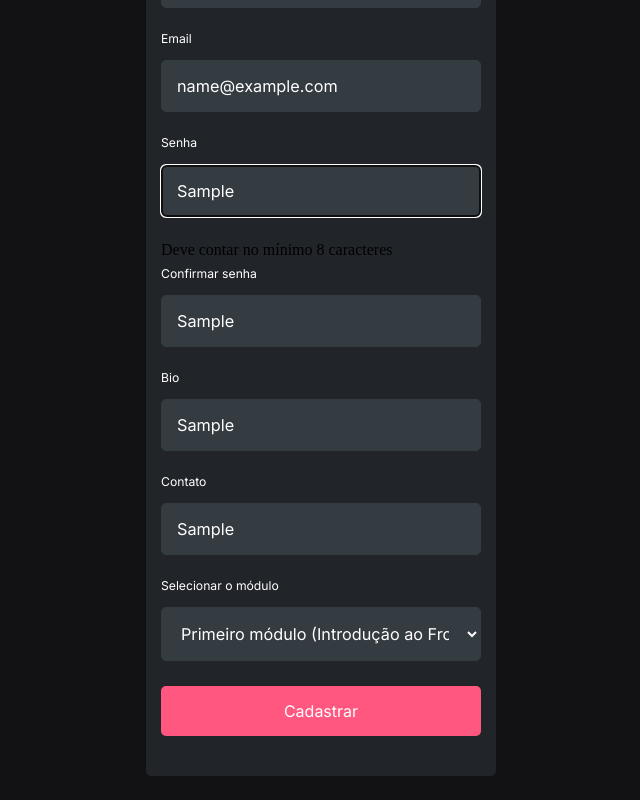
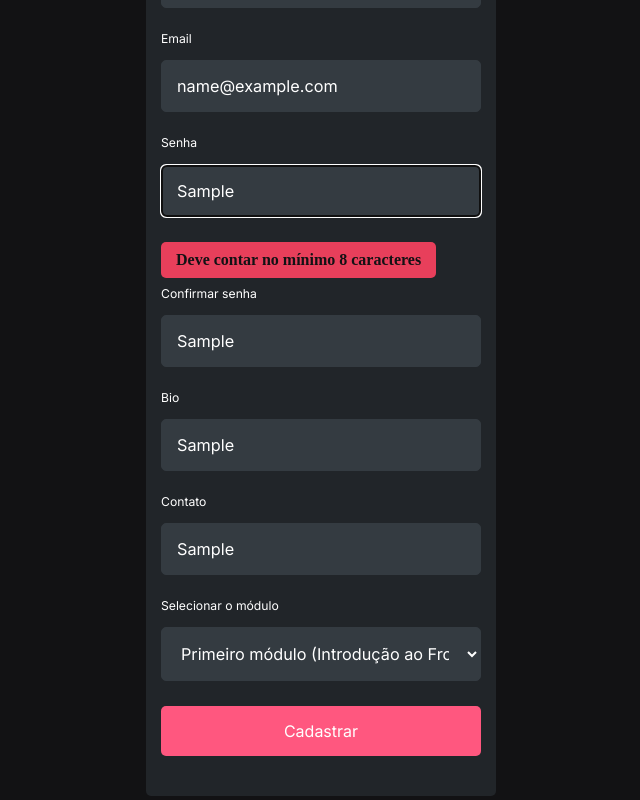
Before and after one commit to anaadx/KenzieAcademy-KenzieHub, a React (Create React App) app: page /register in a window 1280 px wide. Both pictures are taken after typing "Sample", "name@example.com", "Sample", "Sample", "Sample", "Sample" into the empty fields and a click on the button "Cadastrar". Shown: the part 307-1107 px from the top of the page, without its empty margins (319-959 px from the left). Built offline with nearby package versions, Linux system fonts and the light colour scheme.

Commit message:
agora sim ta tudo tchu

```diff
--- a/src/page/Register/index.jsx
+++ b/src/page/Register/index.jsx
@@ -10,7 +10,6 @@ import api from "../../services/api";
 import toast from "react-hot-toast";
 
 function Register() {
-
   const navegate = useNavigate();
 
   function backToLogin(event) {
@@ -31,10 +30,10 @@ function Register() {
       .matches(/[^\w]/, "Deve conter ao meno sum caractere especial"),
     confirmPassword: yup
       .string()
+      .required("Confirme sua senha")
       .oneOf([yup.ref("password"), null], "As senhas devem ser iguais"),
-    contact: yup
-      .string()
-      .required("Contato obrigatório"),
+    contact: yup.string().required("Contato obrigatório"),
+    bio: yup.string().required("Digite sua biografia"),
     course_module: yup.string().required("Selecione o seu módulo"),
   });
 
@@ -47,17 +46,18 @@ function Register() {
   });
 
   function onSubmitRegister(data) {
-    console.log(data)
-        api.post(`/users`, data)
+    console.log(data);
+    api
+      .post(`/users`, data)
       .then((response) => {
-          console.log(response)
-          toast.success("Registrado com sucesso!")
+        console.log(response);
+        toast.success("Registrado com sucesso!");
         navegate("/login");
       })
-        .catch((error) =>{
-          console.log((error))
+      .catch((error) => {
+        console.log(error);
         toast.error("Requisição negada");
-        })
+      });
   }
 
   return (
@@ -79,42 +79,66 @@ function Register() {
           placeholder="digite aqui seu nome"
           {...register("name")}
         />
-        {errors.name?.message}
+        {errors.name ? (
+          <Form.TextAlert>{errors.name.message}</Form.TextAlert>
+        ) : (
+          ""
+        )}
         <Form.Label htmlFor="email">Email</Form.Label>
         <Form.Input
           id="email"
           placeholder="digite aqui seu email"
           {...register("email")}
         />
-        {errors.email?.message}
+        {errors.email ? (
+          <Form.TextAlert>{errors.email.message}</Form.TextAlert>
+        ) : (
+          ""
+        )}
         <Form.Label htmlFor="password">Senha</Form.Label>
         <Form.Input
           id="password"
           placeholder="digite aqui sua senha"
           {...register("password")}
         />
-        {errors.password?.message}
+        {errors.password ? (
+          <Form.TextAlert>{errors.password.message}</Form.TextAlert>
+        ) : (
+          ""
+        )}
         <Form.Label htmlFor="confirmPassword">Confirmar senha</Form.Label>
         <Form.Input
           id="confirmPassword"
           placeholder="confirmar a senha"
           {...register("confirmPassword")}
         />
-        {errors.confirmPassword?.message}
+        {errors.confirmPassword ? (
+          <Form.TextAlert>{errors.confirmPassword.message}</Form.TextAlert>
+        ) : (
+          ""
+        )}
         <Form.Label htmlFor="bio">Bio</Form.Label>
         <Form.Input
           id="bio"
           placeholder="digite aqui sua bio"
           {...register("bio")}
         />
-        {errors.bio?.message}
+        {errors.bio ? (
+          <Form.TextAlert>{errors.bio.message}</Form.TextAlert>
+        ) : (
+          ""
+        )}
         <Form.Label htmlFor="contact">Contato</Form.Label>
         <Form.Input
           id="contact"
           placeholder="digite aqui seu contato"
           {...register("contact")}
         />
-        {errors.contact?.message}
+        {errors.contact ? (
+          <Form.TextAlert>{errors.contact.message}</Form.TextAlert>
+        ) : (
+          ""
+        )}
         <Form.Label htmlFor="course_module">Selecionar o módulo</Form.Label>
         <Form.Select id="course_module" {...register("course_module")}>
           <option>Primeiro módulo (Introdução ao Frontend)</option>
@@ -122,12 +146,15 @@ function Register() {
           <option>Terceiro módulo (Introdução ao Backend)</option>
           <option>Quarto módulo (Backend Avançado)</option>
         </Form.Select>
-        {errors.select?.message}
+        {errors.course_module ? (
+          <Form.TextAlert>{errors.course_module.message}</Form.TextAlert>
+        ) : (
+          ""
+        )}
         <Form.MainButton mode="one">Cadastrar</Form.MainButton>
       </Form.Container>
     </C.Container>
   );
-
 }
 
 export default Register;
--- a/src/page/styles/form.js
+++ b/src/page/styles/form.js
@@ -28,6 +28,17 @@ export const Text1Form = styled.p`
   align-self: center;
   text-align: center;
   margin-bottom: 15px;
+`;
+
+export const TextAlert = styled.p`
+  background-color: var(--negative);
+  color: var(--grey4);
+  font-weight: bold;
+  font-size: 16px;
+  padding: 10px 15px;
+  border-radius: 5px;
+  width: fit-content;
+  max-height: min-content;
 `;
 
 export const Label = styled.label`
```
Lines whose indentation alone changed are shown as unchanged.
